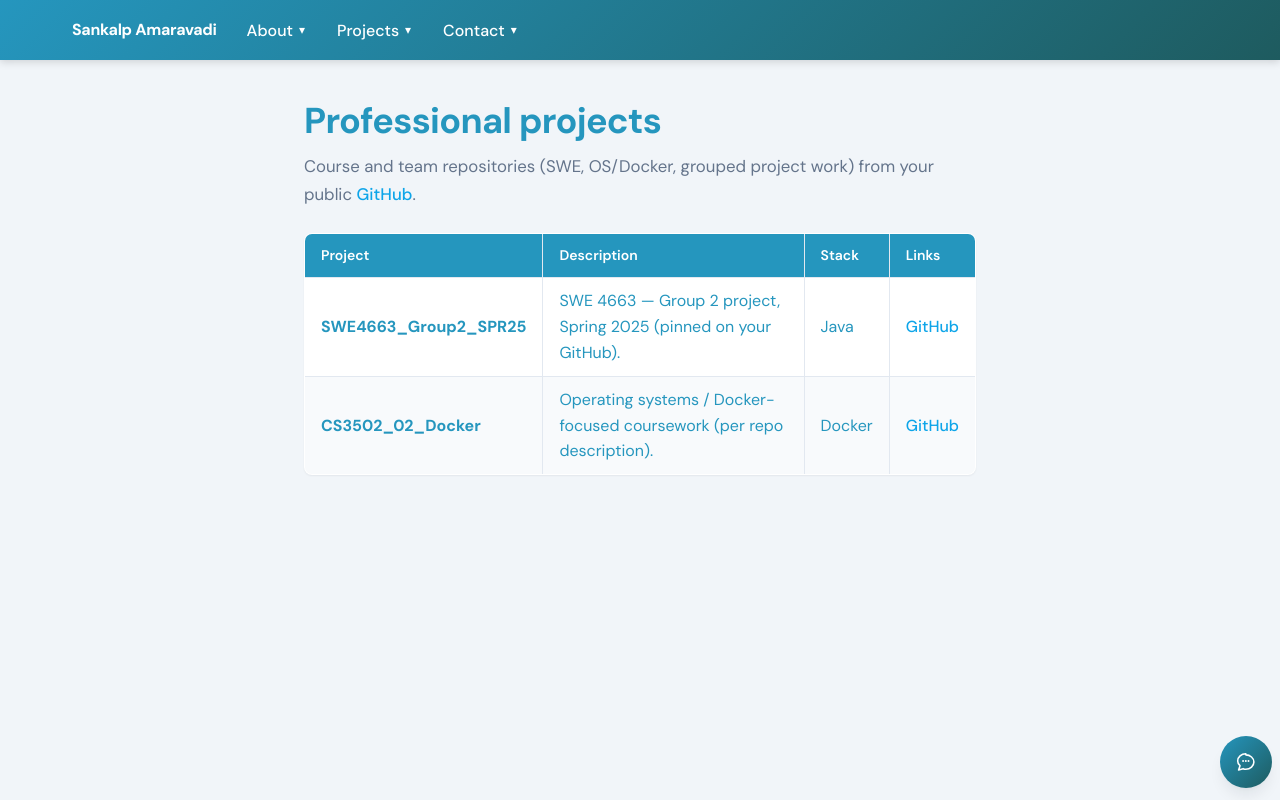
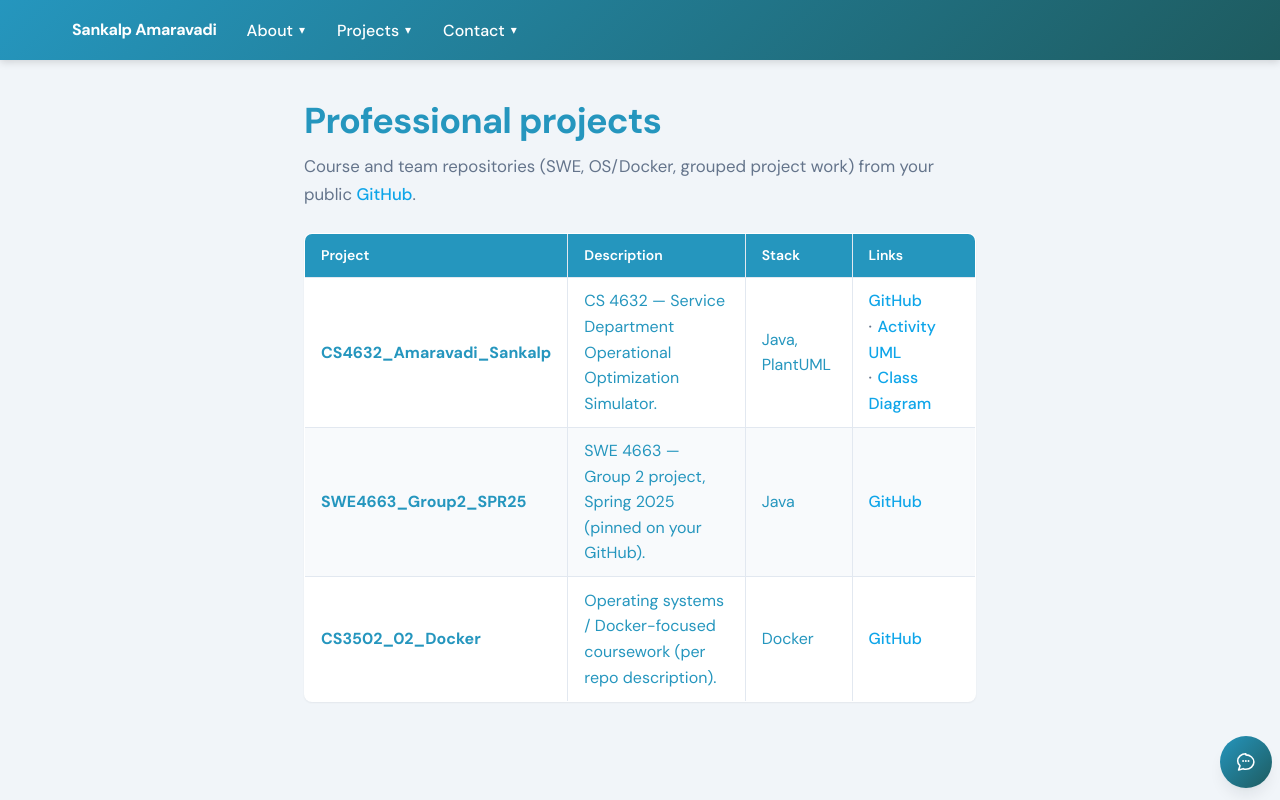
Before and after one commit to Leneord1/perso, a React (Vite) app: page /projects/professional in a window 1280 px wide. Built offline with nearby package versions, Linux system fonts and the light colour scheme.

Commit message:
Added new project

```diff
--- a/src/components/ProjectTable.jsx
+++ b/src/components/ProjectTable.jsx
@@ -1,5 +1,10 @@
 import React from 'react'
 import PropTypes from 'prop-types'
+
+const documentLinkPropType = PropTypes.shape({
+  label: PropTypes.string.isRequired,
+  url: PropTypes.string.isRequired,
+})
 
 const projectRowPropType = PropTypes.shape({
   name: PropTypes.string.isRequired,
@@ -7,6 +12,7 @@ const projectRowPropType = PropTypes.shape({
   stack: PropTypes.string.isRequired,
   repoUrl: PropTypes.string.isRequired,
   liveUrl: PropTypes.string,
+  documentLinks: PropTypes.arrayOf(documentLinkPropType),
 })
 
 function ProjectTableRow({ row }) {
@@ -23,18 +29,26 @@ function ProjectTableRow({ row }) {
             GitHub
           </a>
           {row.liveUrl ? (
-            <>
-              {' '}
             <a
               href={row.liveUrl}
-                className="link project-table__live-link"
+              className="link project-table__extra-link"
               target="_blank"
               rel="noopener noreferrer"
             >
               Live
             </a>
-            </>
           ) : null}
+          {row.documentLinks?.map((doc) => (
+            <a
+              key={doc.url}
+              href={doc.url}
+              className="link project-table__extra-link"
+              target="_blank"
+              rel="noopener noreferrer"
+            >
+              {doc.label}
+            </a>
+          ))}
         </span>
       </td>
     </tr>
--- a/src/data/githubProjects.js
+++ b/src/data/githubProjects.js
@@ -36,8 +36,28 @@ export const personalProjectRows = [
   },
 ]
 
+const cs4632RepoUrl = 'https://github.com/Leneord1/CS4632_Amaravadi_Sankalp'
+const cs4632DocumentsBaseUrl = `${cs4632RepoUrl}/blob/main/documents`
+
 /** Course and structured team engineering work */
 export const professionalProjectRows = [
+  {
+    name: 'CS4632_Amaravadi_Sankalp',
+    description:
+      'CS 4632 — Service Department Operational Optimization Simulator.',
+    stack: 'Java, PlantUML',
+    repoUrl: cs4632RepoUrl,
+    documentLinks: [
+      {
+        label: 'Activity UML',
+        url: `${cs4632DocumentsBaseUrl}/ActivityUML.puml`,
+      },
+      {
+        label: 'Class Diagram',
+        url: `${cs4632DocumentsBaseUrl}/Classdiagram.puml`,
+      },
+    ],
+  },
   {
     name: 'SWE4663_Group2_SPR25',
     description: 'SWE 4663 — Group 2 project, Spring 2025 (pinned on your GitHub).',
--- a/src/global.css
+++ b/src/global.css
@@ -546,7 +546,7 @@ table button:hover,
   align-items: baseline;
 }
 
-.project-table__live-link::before {
+.project-table__extra-link::before {
   content: '\00b7';
   margin-right: 0.35em;
   color: var(--pw-muted-text);
```
Also changed, not shown: 1 other file (tests, documents, lock files or other folders). Lines whose indentation alone changed are shown as unchanged.
